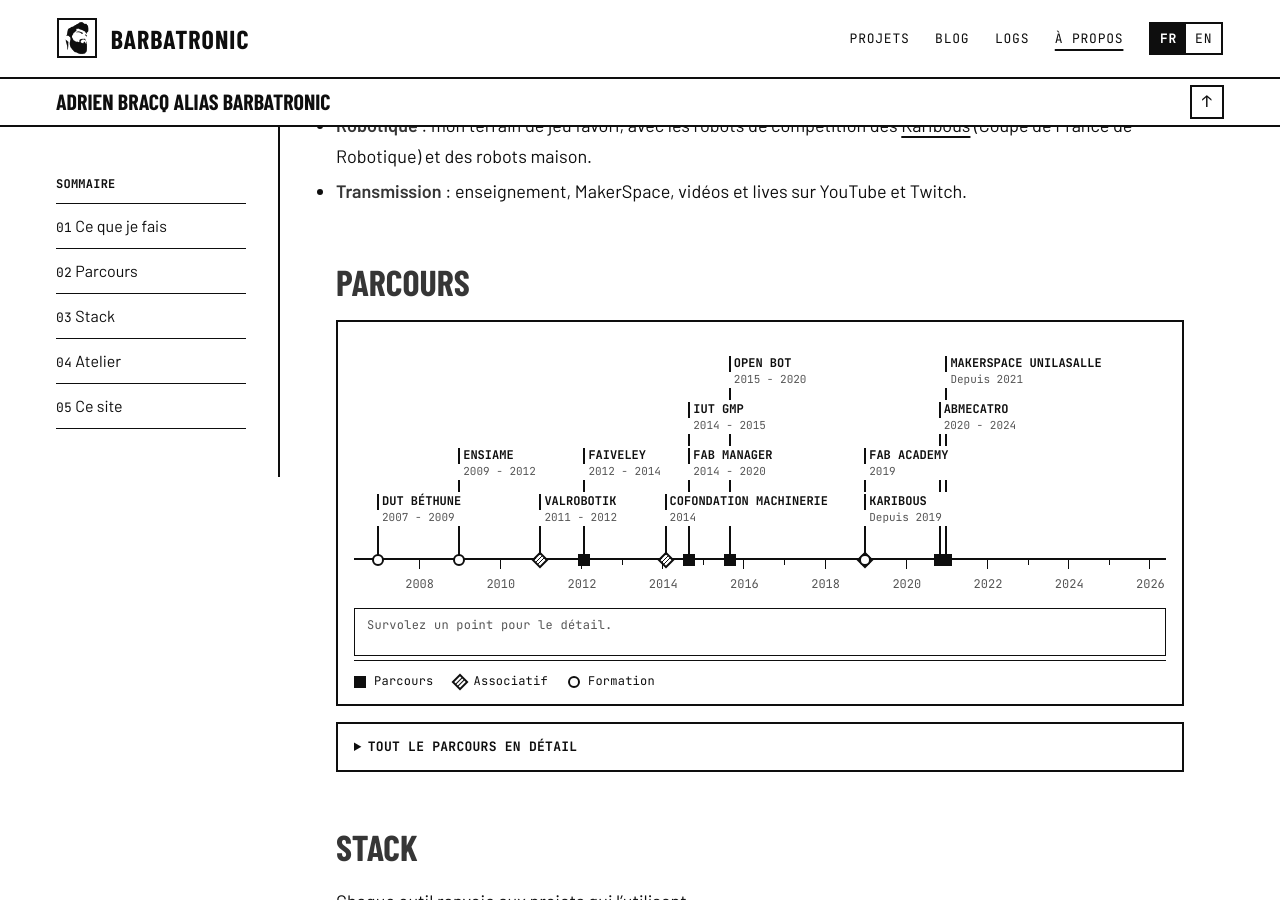
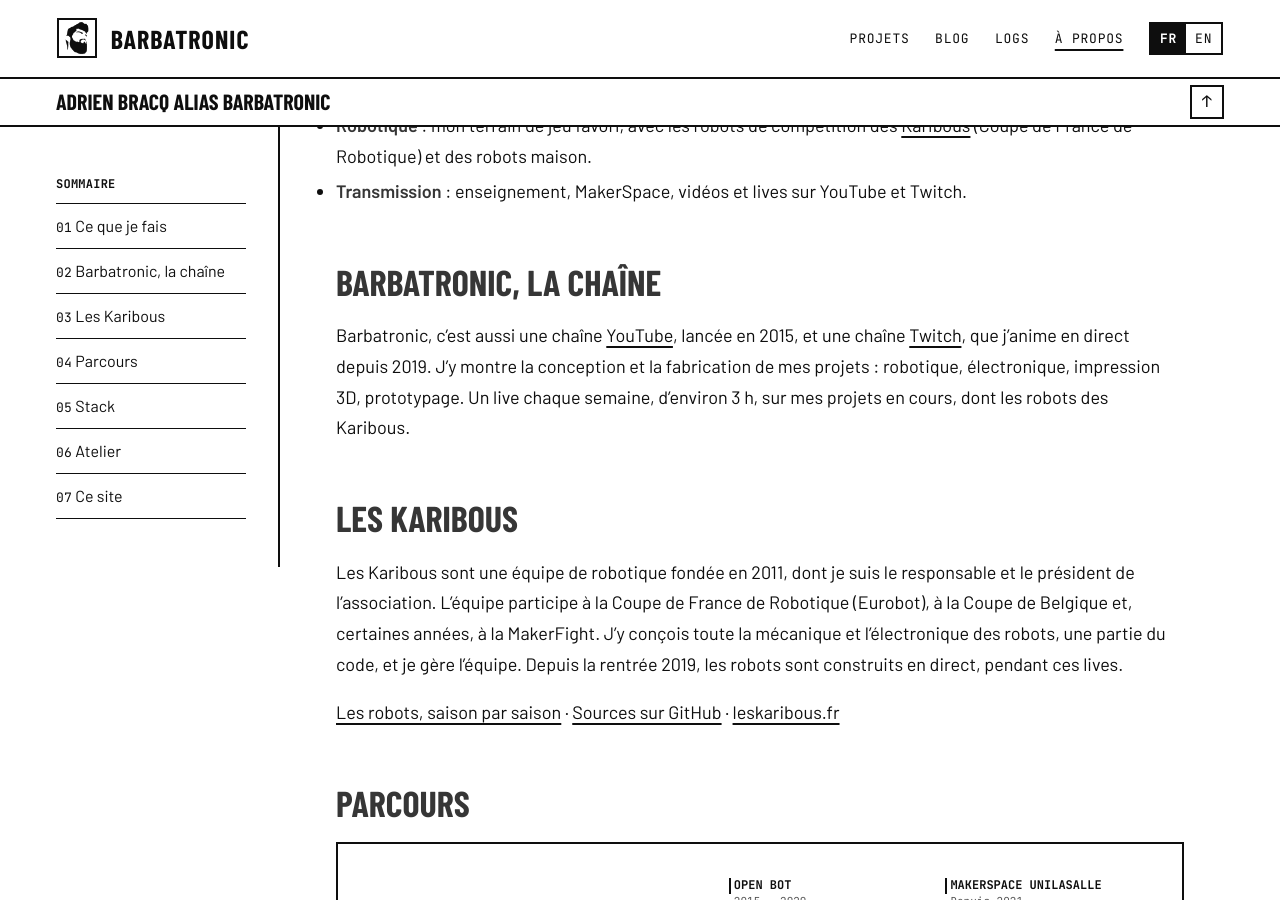
Before and after one commit to Barbatronic/barbatronic.github.io, a Jekyll site: the page built from a-propos.md, in a window 1280 px wide and 900 px high, scrolled down 1036 px. Built offline with Jekyll 4.4.1, drawn with Linux system fonts in a browser that asks for light colours.

Commit message:
projet(a-propos): sections Barbatronic, la chaîne et Les Karibous
Chaîne YouTube depuis 2015 et lives Twitch depuis 2019. Les Karibous :
équipe fondée en 2011, rôle de responsable et président de
l'association, conception mécanique et électronique, liens vers les
saisons, les sources et le site de l'équipe.

```diff
--- a/a-propos.md
+++ b/a-propos.md
@@ -3,6 +3,7 @@ layout: about
 ref: about
 title: "Adrien Bracq alias Barbatronic"
 permalink: /a-propos/
+redirect_from: [/projets/robots-karibous/]
 portrait: /assets/img/portrait/adrien.jpg
 intro: "Maker : je conçois et fabrique des systèmes complets, mécanique, électronique et code, pour donner vie à des objets et des produits. Je documente tout ici. Je suis aussi enseignant et responsable du MakerSpace d'UniLaSalle Amiens, où j'accompagne les étudiants de toute l'école d'ingénieurs dans leurs prototypes."
 ---
@@ -15,8 +16,21 @@ je fabrique, j'enseigne et je partage ce que j'apprends.
 - **Conception de systèmes** : mécanique, électronique et code embarqué pensés ensemble, de l'idée à l'objet qui fonctionne.
 - **Prototypage** : impression 3D, découpe laser, fraisage, moulage, PCB. La bonne technologie pour chaque pièce.
 - **Électronique embarquée** : cartes, microcontrôleurs, capteurs, pilotage d'actionneurs.
-- **Robotique** : mon terrain de jeu favori, avec les robots de compétition des [Karibous](https://leskaribous.fr) (Coupe de France de Robotique) et des robots maison.
+- **Robotique** : mon terrain de jeu favori, avec les robots de compétition des [Karibous](#les-karibous) (Coupe de France de Robotique) et des robots maison.
 - **Transmission** : enseignement, MakerSpace, vidéos et lives sur YouTube et Twitch.
+
+## Barbatronic, la chaîne
+
+Barbatronic, c'est aussi une chaîne [YouTube](https://www.youtube.com/c/BarbatronicLive), lancée en 2015, et une chaîne [Twitch](https://www.twitch.tv/barbatroniclive), que j'anime en direct depuis 2019.
+J'y montre la conception et la fabrication de mes projets : robotique, électronique, impression 3D, prototypage. Un live chaque semaine, d'environ 3 h, sur mes projets en cours, dont les robots des Karibous.
+
+## Les Karibous
+
+Les Karibous sont une équipe de robotique fondée en 2011, dont je suis le responsable et le président de l'association. L'équipe participe à la Coupe de France de Robotique (Eurobot), à la Coupe de Belgique et, certaines années, à la MakerFight.
+J'y conçois toute la mécanique et l'électronique des robots, une partie du code, et je gère l'équipe.
+Depuis la rentrée 2019, les robots sont construits en direct, pendant ces lives.
+
+[Les robots, saison par saison]({{ '/projets/?tag=karibous' | relative_url }}) · [Sources sur GitHub](https://github.com/LesKaribous) · [leskaribous.fr](https://leskaribous.fr)
 
 ## Parcours
 
```
